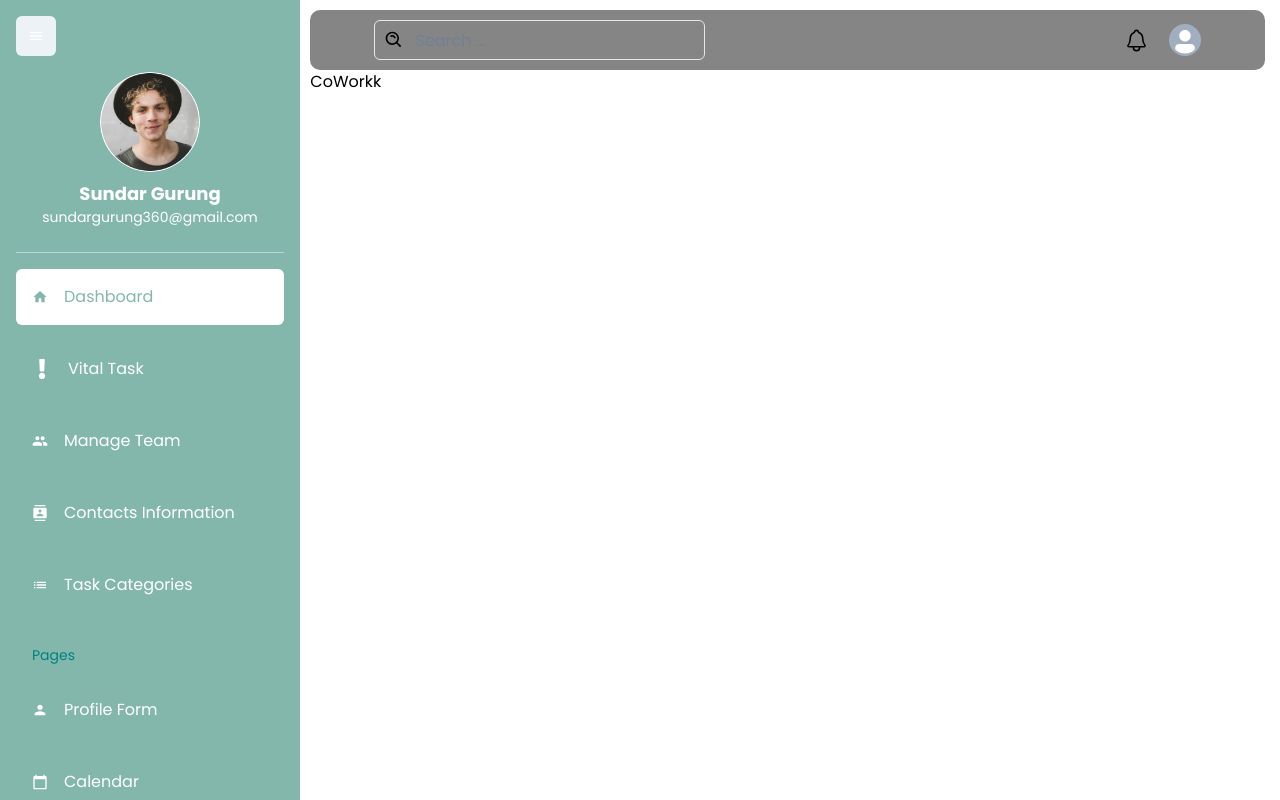
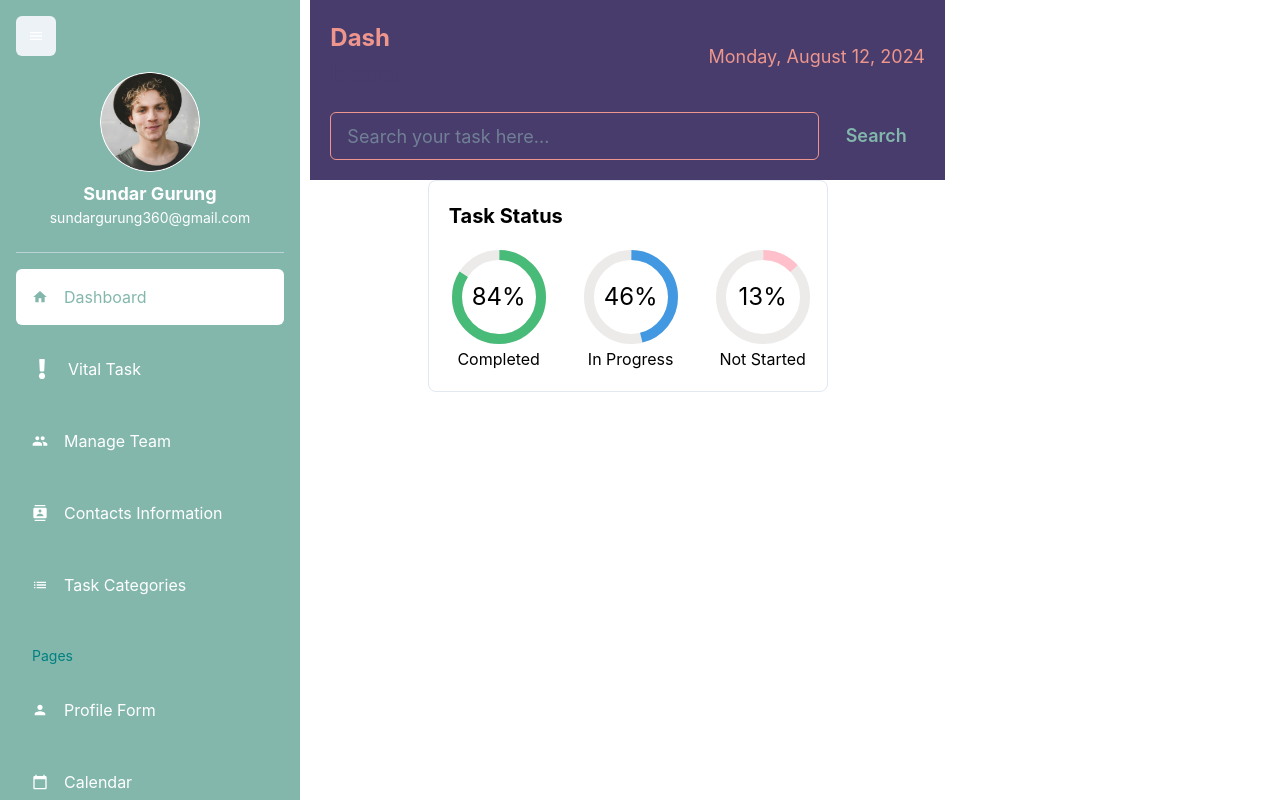
Before and after one commit to love-ara/coo, a React (Create React App) app in the folder coworkk/: page /dashboard in a window 1280 px wide. Built offline with nearby package versions, Linux system fonts and the light colour scheme.

Commit message:
worked on home/dashboard

```diff
--- a/coworkk/package.json
+++ b/coworkk/package.json
@@ -4,6 +4,12 @@
   "private": true,
   "dependencies": {
     "@chakra-ui/react": "^2.8.2",
+    "@fullcalendar/core": "^6.1.15",
+    "@fullcalendar/daygrid": "^6.1.15",
+    "@fullcalendar/interaction": "^6.1.15",
+    "@fullcalendar/list": "^6.1.15",
+    "@fullcalendar/react": "^6.1.15",
+    "@fullcalendar/timegrid": "^6.1.15",
     "@reduxjs/toolkit": "^2.2.7",
     "@testing-library/jest-dom": "^5.17.0",
     "@testing-library/react": "^13.4.0",
--- a/coworkk/src/App.js
+++ b/coworkk/src/App.js
@@ -1,6 +1,7 @@
 import "./App.css";
 import { BrowserRouter, Routes, Route } from "react-router-dom";
 import {Auth, Home, LandingPage} from "./pages";
+import Calendar from "./components/calendar/calendar";
 
 
 function App() {
@@ -10,6 +11,7 @@ function App() {
                 <Route path="/" element={<LandingPage />} />
                 <Route path="/auth" element={<Auth />} />
                 <Route path = "/dashboard" element={<Home/>}/>
+                <Route path = "/calendar" element={<Calendar/>}/>
             </Routes>
         </BrowserRouter>
     );
--- /dev/null
+++ b/coworkk/src/components/Dashboard.jsx
@@ -0,0 +1,19 @@
+import { Box, Flex } from "@chakra-ui/react";
+import React from "react";
+import { AppHeader, Header, Sidebar } from "../components";
+import TaskManager from "../components/tasks/Task";
+import TaskStatus from "../components/tasks/TaskStatus";
+
+const Dashboard = () => {
+    return (
+            <Box className="header" marginRight="15px">
+                <Header />
+                {/*<AppHeader />*/}
+                {/*<ToDo />*/}
+                <TaskStatus />
+                {/*<CompletedTasks />*/}
+            </Box>
+    );
+};
+
+export default Dashboard;
--- a/coworkk/src/components/Sidebar.jsx
+++ b/coworkk/src/components/Sidebar.jsx
@@ -42,7 +42,7 @@ const Sidebar = () => {
             color="white"
             p={4}
             position="fixed"
-            transition="width 0.3s"  // Smooth transition for width change
+            transition="width 0.3s"
         >
             <IconButton
                 icon={<MdMenu />}
@@ -74,10 +74,9 @@ const Sidebar = () => {
                 overflowY="auto"
             >
                 <VStack spacing={2} align="stretch">
-                    {/* Sidebar items, add more as needed */}
                     <SidebarItem
                         title="Dashboard"
-                        to="/"
+                        to="/dashboard"
                         icon={<MdHome />}
                         selected={selected}
                         setSelected={setSelected}
--- a/coworkk/src/components/calendar/calendar.jsx
+++ b/coworkk/src/components/calendar/calendar.jsx
@@ -1,23 +1,18 @@
-import { useState } from "react";
-import FullCalendar, { formatDate } from "@fullcalendar/react";
+import FullCalendar from "@fullcalendar/react";
+import { formatDate } from "@fullcalendar/core";
 import dayGridPlugin from "@fullcalendar/daygrid";
 import timeGridPlugin from "@fullcalendar/timegrid";
 import interactionPlugin from "@fullcalendar/interaction";
 import listPlugin from "@fullcalendar/list";
-import {
-  Box,
-  List,
-  ListItem,
-  ListItemText,
-  Typography,
-  useTheme,
-} from "@mui/material";
-import Header from "../../components/Header";
-import { tokens } from "../../theme";
+import { Box, List, ListItem, Text, useTheme } from "@chakra-ui/react";
+import Header from "../../components/headers/Header";
+import {useState} from "react";
 
 const Calendar = () => {
   const theme = useTheme();
-  const colors = tokens(theme.palette.mode);
+  const colors = {
+    green: "#83b7ac",
+  };
   const [currentEvents, setCurrentEvents] = useState([]);
 
   const handleDateClick = (selected) => {
@@ -54,33 +49,29 @@ const Calendar = () => {
           {/* CALENDAR SIDEBAR */}
           <Box
               flex="1 1 20%"
-          backgroundColor={colors.primary[400]}
+              backgroundColor={colors.green}
               p="15px"
               borderRadius="4px"
           >
-          <Typography variant="h5">Events</Typography>
+            <Text variant="h5">Events</Text>
             <List>
               {currentEvents.map((event) => (
                   <ListItem
                       key={event.id}
                       sx={{
-                  backgroundColor: colors.greenAccent[500],
+                        backgroundColor: colors.green,
                         margin: "10px 0",
                         borderRadius: "2px",
                       }}
                   >
-                <ListItemText
-                  primary={event.title}
-                  secondary={
-                    <Typography>
+                    <Text>{event.title}</Text>
+                    <Text>
                       {formatDate(event.start, {
                         year: "numeric",
                         month: "short",
                         day: "numeric",
                       })}
-                    </Typography>
-                  }
-                />
+                    </Text>
                   </ListItem>
               ))}
             </List>
--- a/coworkk/src/components/headers/Header.jsx
+++ b/coworkk/src/components/headers/Header.jsx
@@ -1,48 +1,32 @@
-import {
-    Avatar,
-    Box,
-    Flex,
-    Input,
-    InputGroup,
-    InputLeftElement,
-    Stack,
-} from "@chakra-ui/react";
-import React from "react";
-import { AiOutlineUser } from "react-icons/ai";
-import { BiSearchAlt } from "react-icons/bi";
-import { IoNotificationsOutline } from "react-icons/io5";
-import { Link } from "react-router-dom";
+import React from 'react';
+import { ChakraProvider, Box, Input, Button, Text, Flex } from '@chakra-ui/react';
 
-const Header = () => {
+function Header() {
     return (
-        <Flex
-            height="60px"
-            justify="space-between"
-            alignItems="center"
-            px={{ base: "1rem", md: "4rem" }}
-            bg="blackAlpha.600"
-            borderRadius={10}
-            marginTop="10px"
-            width="100%"
-        >
-            <InputGroup width="40%" borderRadius={"full"}>
-                <InputLeftElement
-                    pointerEvents="none"
-                    children={<BiSearchAlt size={20} color="gray.300" />}
-                />
-                <Input type="text" placeholder="Search ..." />
-            </InputGroup>
-            <Box>
-                <Stack direction="row" spacing={5} align="center">
-                    <IoNotificationsOutline size={25} />
-                    {/* <Link to="/auth">
-                        <AiOutlineUser size={25} />
-                    </Link> */}
-                    <Avatar size="sm" />
-                </Stack>
+        <ChakraProvider>
+            <Box bg="#473c6b" p={5}>
+                <Flex justify="space-between" align="center" mb={5}>
+                    <Text fontSize="2xl" fontWeight="bold" color="#ee968d">
+                        Dash<Text color="#473c6b" fontSize="2xl" fontWeight="bold">board</Text></Text>
+                    <Text fontSize="lg" color="#ee968d">
+                        {new Date().toLocaleDateString('en-US',
+                            { weekday: 'long', year: 'numeric', month: 'long', day: 'numeric' })}
+                    </Text>
+                </Flex>
+                <Flex>
+                    <Input
+                        placeholder="Search your task here..."
+                        size="lg"
+                        mr={2}
+                        borderColor="#ee968d"
+                    />
+                    <Button colorScheme="#83b7ac" size="lg">
+                        <Text color="#83b7ac">Search</Text>
+                    </Button>
+                </Flex>
             </Box>
-        </Flex>
+        </ChakraProvider>
     );
-};
+}
 
 export default Header;
--- /dev/null
+++ b/coworkk/src/components/tasks/Task.jsx
@@ -0,0 +1,93 @@
+import React from 'react';
+import {
+    Box,
+    Heading,
+    Text,
+    Badge,
+    Progress,
+    VStack,
+    HStack,
+    Button,
+} from '@chakra-ui/react';
+
+const TaskManager = () => {
+    const tasks = [
+        {
+            title: "Attend Nischal's Birthday Party",
+            details: "Buy gifts from the bakery. (6 PM | Fresh Elements...)",
+            priority: "Moderate",
+            status: "Not Started",
+            dueDate: "20/06/2023",
+        },
+        {
+            title: "Landing Page Design for TravelDays",
+            details: "Complete by the end of the day and discuss with the client before leaving.",
+            priority: "High",
+            status: "In Progress",
+            dueDate: "20/06/2023",
+        },
+        {
+            title: "Presentation on Final Product",
+            details: "Ensure everything is functioning and all the necessities are prepared. Review the team and get the documents ready for review.",
+            priority: "Low",
+            status: "Completed",
+            dueDate: "16/06/2023",
+        },
+    ];
+
+    const completedTasks = [
+        {
+            title: "Walk the dog",
+            details: "Take the dog to the park and bring treats.",
+            completedDate: "2 days ago",
+        },
+        {
+            title: "Conduct meeting",
+            details: "Meet with the team to discuss project updates.",
+            completedDate: "2 days ago",
+        },
+    ];
+
+    return (
+        <Box p={5}>
+            <Heading mb={5}>To-Do List</Heading>
+            <Button colorScheme="teal" mb={5}>Add Task</Button>
+            {tasks.map((task, index) => (
+                <Box key={index} borderWidth="1px" borderRadius="lg" p={4} mb={4}>
+                    <Heading size="md">{task.title}</Heading>
+                    <Text>{task.details}</Text>
+                    <Badge colorScheme="yellow" mr={2}>{task.priority}</Badge>
+                    <Text>Status: {task.status}</Text>
+                    <Text>Due Date: {task.dueDate}</Text>
+                </Box>
+            ))}
+
+            <Heading mt={10} mb={5}>Task Status</Heading>
+            <HStack spacing={10}>
+                <VStack>
+                    <Text>Completed</Text>
+                    <Progress value={84} colorScheme="green" width="200px" />
+                </VStack>
+                <VStack>
+                    <Text>In Progress</Text>
+                    <Progress value={46} colorScheme="yellow" width="200px" />
+                </VStack>
+                <VStack>
+                    <Text>Not Started</Text>
+                    <Progress value={20} colorScheme="red" width="200px" />
+                </VStack>
+            </HStack>
+
+            <Heading mt={10} mb={5}>Completed Tasks</Heading>
+            {completedTasks.map((task, index) => (
+                <Box key={index} borderWidth="1px" borderRadius="lg" p={4} mb={4}>
+                    <Heading size="md">{task.title}</Heading>
+                    <Text>{task.details}</Text>
+                    <Text color="gray.500">Completed: {task.completedDate}</Text>
+                </Box>
+            ))}
+        </Box>
+    );
+};
+
+export default TaskManager;
--- /dev/null
+++ b/coworkk/src/components/tasks/TaskStatus.jsx
@@ -0,0 +1,47 @@
+import React from 'react';
+import {
+    Box,
+    Text,
+    CircularProgress,
+    CircularProgressLabel, HStack,
+} from '@chakra-ui/react';
+
+const TaskStatus = () => {
+    return (
+        <Box
+            borderWidth={1}
+            borderRadius="lg"
+            p={5}
+            // boxShadow="md"
+            bg="white"
+            maxW="400px"
+            mx="auto"
+        >
+            <Text fontSize="xl" fontWeight="bold" mb={4} color="black">
+                Task Status
+            </Text>
+            <HStack spacing={8}>
+                <Box textAlign="center">
+                    <CircularProgress value={84} color="green.400" size="100px">
+                        <CircularProgressLabel fontSize="2xl" color="black">84%</CircularProgressLabel>
+                    </CircularProgress>
+                    <Text fontSize="1xl" color="black">Completed</Text>
+                </Box>
+                <Box textAlign="center">
+                    <CircularProgress value={46} color="blue.400" size="100px">
+                        <CircularProgressLabel fontSize="2xl" color="black">46%</CircularProgressLabel>
+                    </CircularProgress>
+                    <Text fontSize="1xl" color="black">In Progress</Text>
+                </Box>
+                <Box textAlign="center">
+                    <CircularProgress value={13} color="pink" size="100px">
+                        <CircularProgressLabel fontSize="2xl" color="black">13%</CircularProgressLabel>
+                    </CircularProgress>
+                    <Text fontSize="1xl" color="black">Not Started</Text>
+                </Box>
+            </HStack>
+        </Box>
+    );
+};
+
+export default TaskStatus;
--- a/coworkk/src/pages/Home.jsx
+++ b/coworkk/src/pages/Home.jsx
@@ -1,6 +1,7 @@
 import { Box, Flex } from "@chakra-ui/react";
 import React from "react";
-import { AppHeader, Header, Sidebar } from "../components";
+import {  Header, Sidebar } from "../components";
+import Dashboard from "../components/Dashboard";
 
 const Home = () => {
     return (
@@ -9,8 +10,8 @@ const Home = () => {
                 <Sidebar />
             </Box>
             <Box className="header" marginRight="15px">
-                <Header />
-                <AppHeader />
+
+               <Dashboard />
             </Box>
         </Flex>
     );
```
Also changed, not shown: 1 other file (tests, documents, lock files or other folders). Lines whose indentation alone changed are shown as unchanged.
